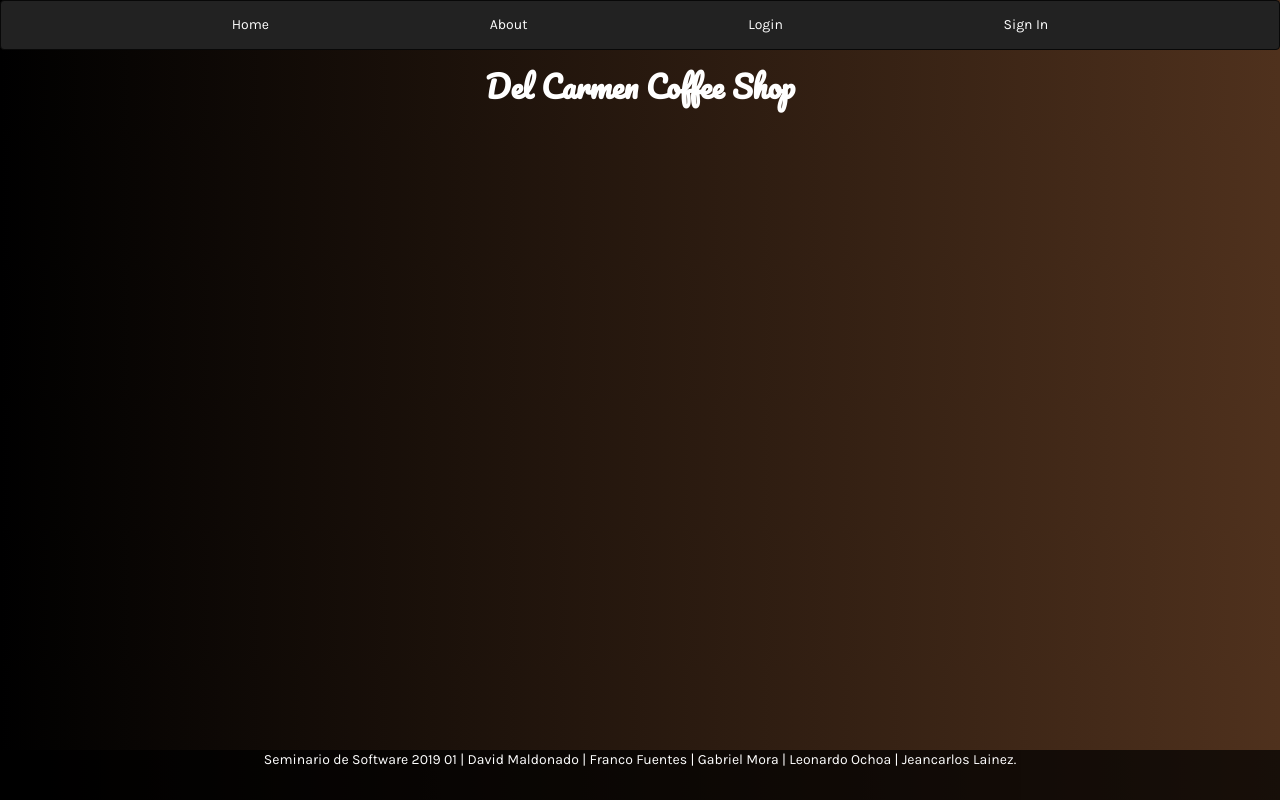
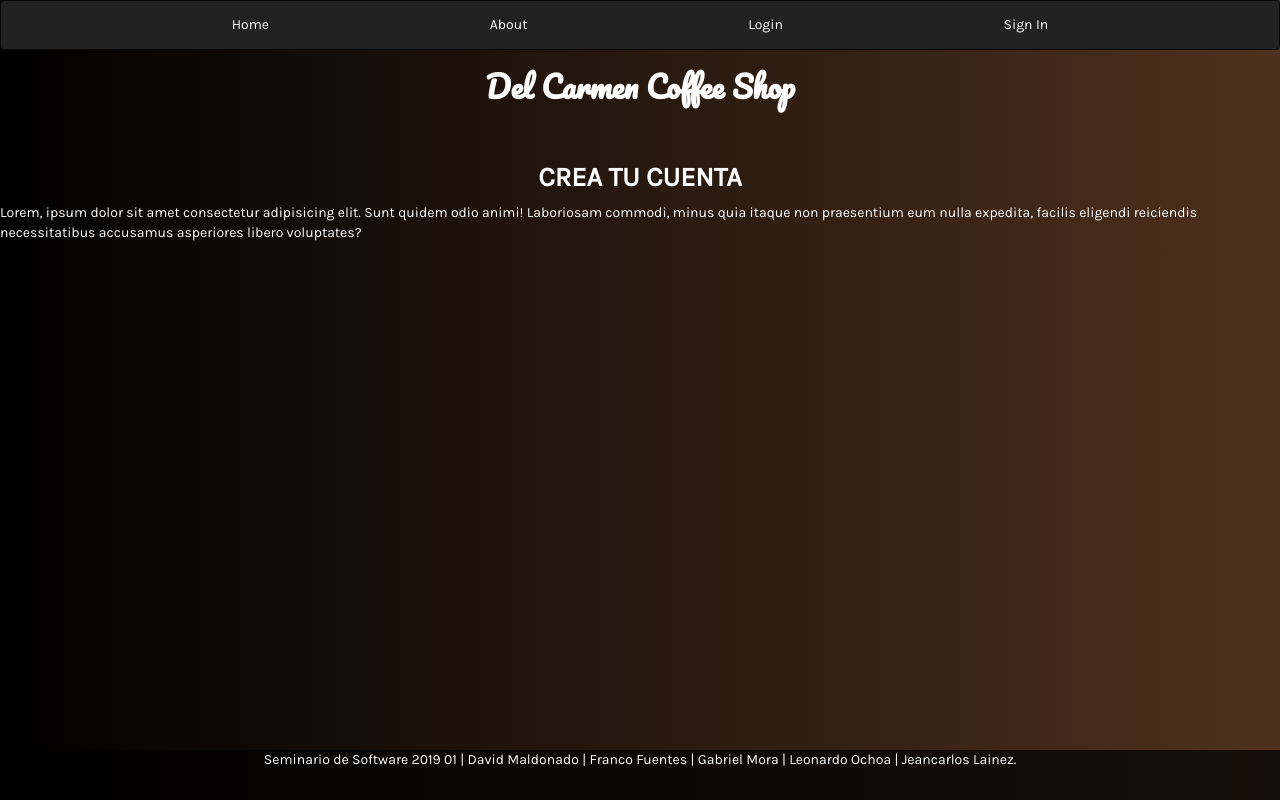
Before and after one commit to LeonardoOchoa11/sw201901_DelCarmenCoffeeShop_ProyectoFinal, a React (Create React App) app in the folder delcarmenapp/: page /signin in a window 1280 px wide. Built offline with nearby package versions, Linux system fonts and the light colour scheme.

Commit message:
Axios Bkend and Ftend connection

```diff
--- a/delcarmenapp/package.json
+++ b/delcarmenapp/package.json
@@ -2,6 +2,7 @@
   "name": "delcarmenbtfend",
   "version": "0.1.0",
   "private": true,
+  "proxy": "http//localhost:3001",
   "dependencies": {
     "axios": "^0.18.0",
     "bootstrap": "^3.3.7",
--- a/delcarmenapp/src/App.js
+++ b/delcarmenapp/src/App.js
@@ -7,6 +7,7 @@ import { BrowserRouter as Router, Route } from 'react-router-dom';
 import Header from './generics/Header';
 import Footer from './generics/Footer';
 import Login from './components/pages/login/Login';
+import SignIn from './components/pages/signin/SignIn';
 import About from './components/pages/About';
 import Home from './components/pages/Home';
 
@@ -20,6 +21,7 @@ class App extends Component {
         <Route exact path="/" component={Home} />
         <Route path="/about" component={About} />
         <Route path="/login" component={Login} />
+        <Route path="/signin" component={SignIn} />
       </div>
       </Router>
     );
--- a/delcarmenapp/src/components/pages/login/Login.js
+++ b/delcarmenapp/src/components/pages/login/Login.js
@@ -10,6 +10,7 @@ class Login extends Component {
       "txtEmail":""
     }
     this.onChangeHandler = this.onChangeHandler.bind(this);
+    this.onClickHandler = this.onClickHandler.bind(this);
   }
   render() {
     return (
@@ -34,7 +35,8 @@ class Login extends Component {
               inputErrorMsg=""
               inputChangeHandler={this.onChangeHandler}
             />
-            <button style={btnStyle} type="submit" className="btn btn-default btn-lg">
+            <br/>
+            <button onClick={this.onClickHandler} style={btnStyle} type="submit" className="btn btn-default btn-lg">
               Ingresar
             </button>
       </div>
@@ -44,6 +46,18 @@ class Login extends Component {
   onChangeHandler(e){
     const {name, value} = e.currentTarget; //ES5 desctructor de objectos ||destructuring
     this.setState({...this.state, [name]:value});
+  }
+  onClickHandler(e){
+    e.preventDefault();
+    e.stopPropagation();
+    //alert("Has Iniciado Sesion");
+    axios.post('/api/users/login',
+      {...this.state}
+    ).then( (resp) => {
+      alert(resp);
+    }).catch( (err) => {
+      alert(err);
+    });
   }
 }
 
--- a/delcarmenapp/src/components/pages/signin/SignIn.js
+++ b/delcarmenapp/src/components/pages/signin/SignIn.js
@@ -1,15 +1,21 @@
 import React, {Component} from 'react';
-import Header from '../../generics/header/Header';
+
 
 class Signin extends Component{
   render(){
     return (
       <div>
-        <h1>CREA TU CUENTA</h1>
+        <h1 style={hStyle}>CREA TU CUENTA</h1>
         <p>Lorem, ipsum dolor sit amet consectetur adipisicing elit. Sunt quidem odio animi! Laboriosam commodi, minus quia itaque non praesentium eum nulla expedita, facilis eligendi reiciendis necessitatibus accusamus asperiores libero voluptates?</p>
       </div>
     );
   }
 }
-
+const hStyle = {
+  color: '#fff',
+  textAlign: 'center',
+  paddingTop: '20px',
+  fontWeight: 'bold',
+  fontSize: '27px'
+}
 export default Signin;
--- a/delcarmenapp/src/generics/input/Input.js
+++ b/delcarmenapp/src/generics/input/Input.js
@@ -10,6 +10,7 @@ class Input extends Component{
     return (
     <fieldset>
       <label>{this.props.inputLabel || ''}</label>
+      <br/>
       <input
         type={this.props.inputType || 'text'}
         name={this.props.inputName || 'input' + Math.round(Math.random() * 100) }
@@ -18,7 +19,7 @@ class Input extends Component{
         onBlur={this.props.inputBlurHandler || ((e)=>{ return false;})}
         onChange={this.props.inputChangeHandler || ((e)=>{ return false;})}
       />
-
+      <br/>
       {error_cmp}
     </fieldset>
     );
```
Also changed, not shown: 1 other file (tests, documents, lock files or other folders).
